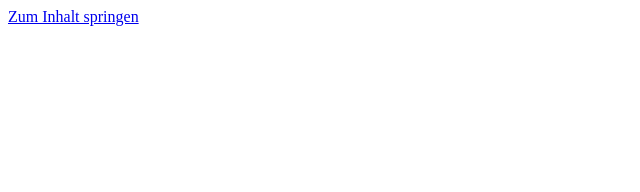
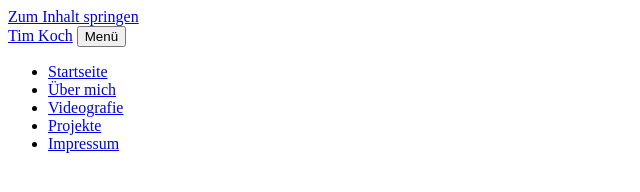
Before and after one commit to IU-Webprogrammierung/webprogrammierung-tim-koch, a plain HTML site: page about.html in a window 1280 px wide. Shown: the whole page, without its empty margins (0-640 px from the left). Drawn offline with Linux system fonts and the light colour scheme.

Commit message:
Navigation

```diff
--- a/about.html
+++ b/about.html
@@ -13,6 +13,19 @@
 
   <header class="site-header">
     <nav class="main-nav" aria-label="Hauptnavigation">
+      <a class="logo" href="index.html">Tim Koch</a>
+
+      <button class="menu-toggle" type="button" aria-label="Navigation öffnen" aria-expanded="false" aria-controls="main-navigation">
+        Menü
+      </button>
+
+      <ul class="nav-list" id="main-navigation">
+        <li><a href="index.html">Startseite</a></li>
+        <li><a href="about.html" aria-current="page">Über mich</a></li>
+        <li><a href="video.html">Videografie</a></li>
+        <li><a href="projects.html">Projekte</a></li>
+        <li><a href="imprint.html">Impressum</a></li>
+      </ul>
     </nav>
   </header>
 
```
Also changed, not shown: 404.html (+13 -0 lines), imprint.html (+13 -0 lines), index.html (+13 -0 lines), projects.html (+13 -0 lines), video.html (+13 -0 lines).
